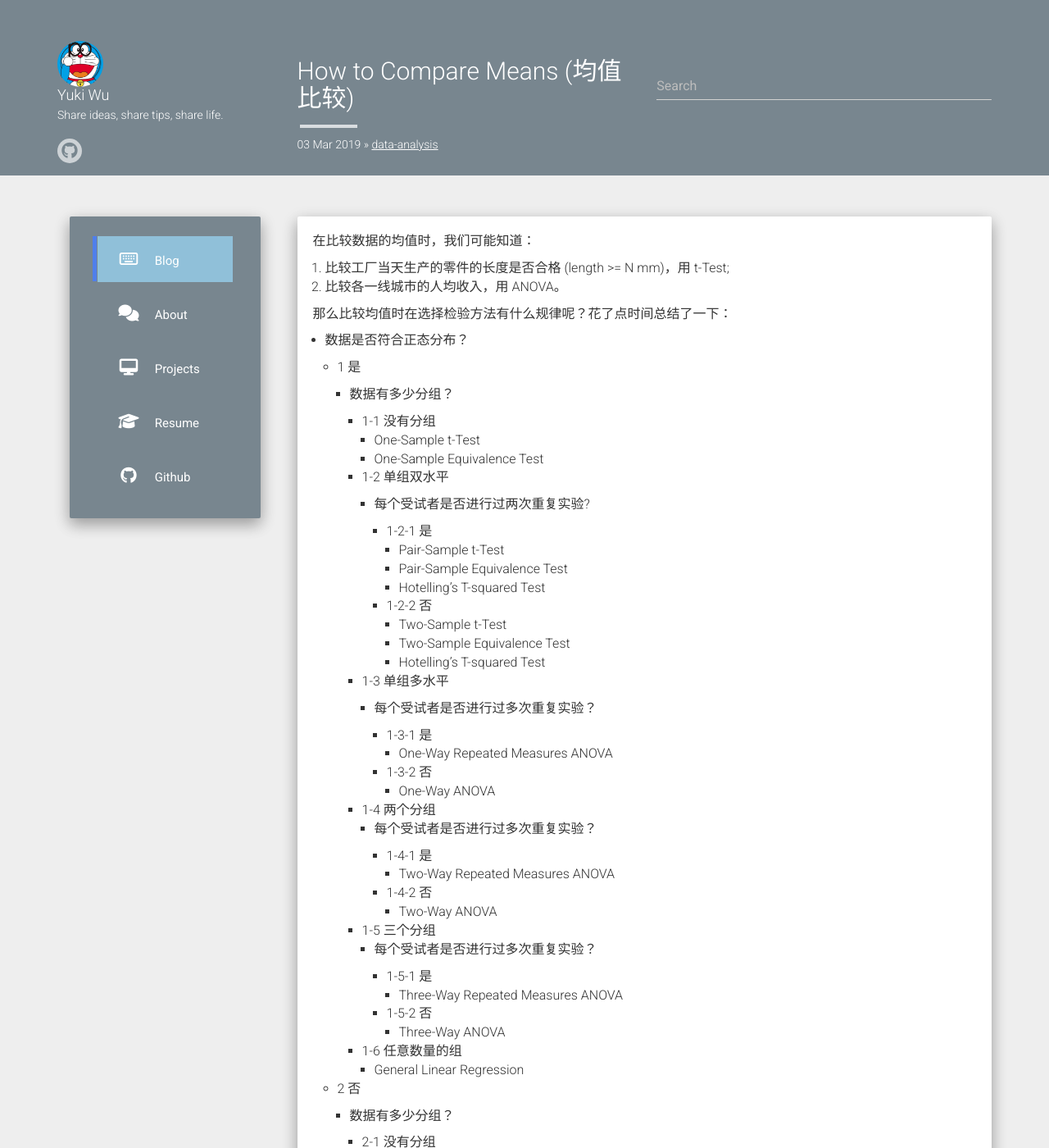
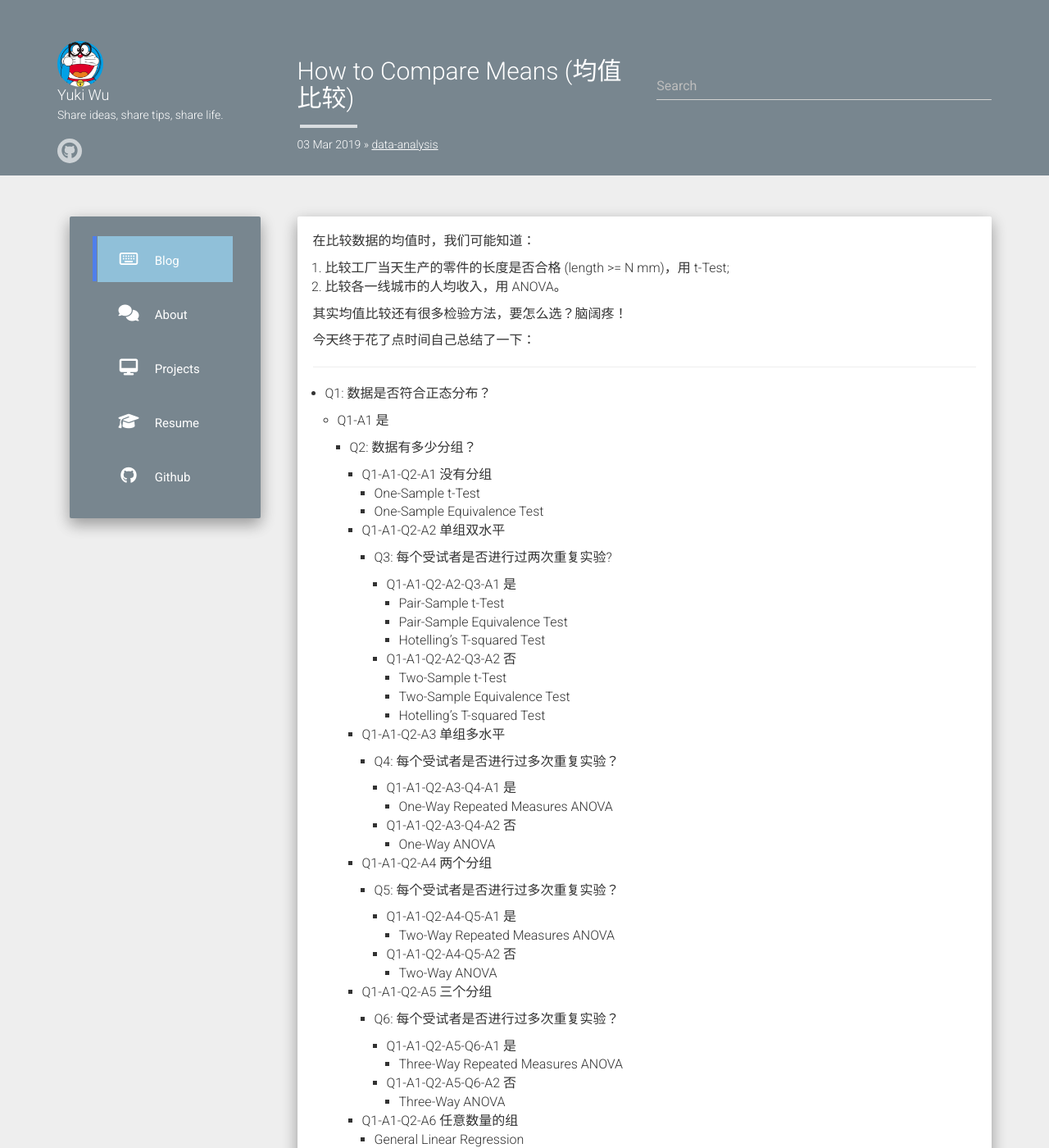
Before and after one commit to wuyuki/wuyuki.github.io, a Jekyll site: the page built from _posts/2019-03-03-compare-means.md, in a window 1280 px wide and 1400 px high. Shown: the whole window at 82% size. Built offline with Jekyll 4.4.1, drawn with Linux system fonts in a browser that asks for light colours; nearby versions of some CDN libraries; comment, search, counter and statistics services are not loaded; some of the changed text lies outside the part shown.

Commit message:
// edit 2019-03-03-compare-means

```diff
--- a/_posts/2019-03-03-compare-mean.md
+++ b/_posts/2019-03-03-compare-means.md
@@ -11,93 +11,98 @@ relatedwords: statistics
 1. 比较工厂当天生产的零件的长度是否合格 (length >= N mm)，用 t-Test;
 2. 比较各一线城市的人均收入，用 ANOVA。
 
-那么比较均值时在选择检验方法有什么规律呢？花了点时间总结了一下：
+其实均值比较还有很多检验方法，要怎么选？脑阔疼！
 
-* 数据是否符合正态分布？
+今天终于花了点时间自己总结了一下：
+<hr/>
 
-	* 1 是
+* Q1: 数据是否符合正态分布？
 
-		*  数据有多少分组？
+	* Q1-A1 是
 
-			* 1-1 没有分组
+		* Q2: 数据有多少分组？
+
+			* Q1-A1-Q2-A1 没有分组
 				* One-Sample t-Test
 				* One-Sample Equivalence Test
 
-			* 1-2 单组双水平
+			* Q1-A1-Q2-A2 单组双水平
 
-				* 每个受试者是否进行过两次重复实验?
+				* Q3: 每个受试者是否进行过两次重复实验?
 
-					* 1-2-1 是
+					* Q1-A1-Q2-A2-Q3-A1 是
 						* Pair-Sample t-Test
 						* Pair-Sample Equivalence Test
 						* Hotelling's T-squared Test
 
-					* 1-2-2 否
+					* Q1-A1-Q2-A2-Q3-A2 否
 						* Two-Sample t-Test
 						* Two-Sample Equivalence Test
 						* Hotelling's T-squared Test
 
-			* 1-3 单组多水平
+			* Q1-A1-Q2-A3 单组多水平
 
-				* 每个受试者是否进行过多次重复实验？
+				* Q4: 每个受试者是否进行过多次重复实验？
 
-					* 1-3-1 是
+					* Q1-A1-Q2-A3-Q4-A1 是
 						* One-Way Repeated Measures ANOVA
 
-					* 1-3-2 否
+					* Q1-A1-Q2-A3-Q4-A2 否
 						* One-Way ANOVA
 
-			* 1-4 两个分组
-				* 每个受试者是否进行过多次重复实验？
+			* Q1-A1-Q2-A4 两个分组
 
-					* 1-4-1 是
+				* Q5: 每个受试者是否进行过多次重复实验？
+
+					* Q1-A1-Q2-A4-Q5-A1 是
 						* Two-Way Repeated Measures ANOVA
 
-					* 1-4-2 否
+					* Q1-A1-Q2-A4-Q5-A2 否
 						* Two-Way ANOVA
 
-			* 1-5  三个分组
-				* 每个受试者是否进行过多次重复实验？
+			* Q1-A1-Q2-A5  三个分组
 
-					* 1-5-1  是
+				* Q6: 每个受试者是否进行过多次重复实验？
+
+					* Q1-A1-Q2-A5-Q6-A1  是
 						* Three-Way Repeated Measures ANOVA
 
-					* 1-5-2  否
+					* Q1-A1-Q2-A5-Q6-A2 否
 						* Three-Way ANOVA
 
-			* 1-6 任意数量的组
+			* Q1-A1-Q2-A6 任意数量的组
 				* General Linear Regression
 
-	* 2 否
+	* Q1-A2 否
 
-		* 数据有多少分组？
+		* Q7: 数据有多少分组？
 
-			* 2-1 没有分组
+			* Q1-A2-Q7-A1 没有分组
 				* One-Sample Wilcoxon Signed Rank Test
 
-			* 2-2 单组双水平
+			* Q1-A2-Q7-A2 单组双水平
 
-				* 每个受试者是否进行过两次重复实验?
+				* Q8: 每个受试者是否进行过两次重复实验?
 
-					* 2-2-1 是
+					* Q1-A2-Q7-A2-Q8-A1 是
 						* Paired-Sample Sign Test
 						* Paired-Sample Wilcoxon Signed Rank Test
 						* (NPH) Paired Samples
 
-					* 2-2-2 否
+					* Q1-A2-Q7-A2-Q8-A2 否
 						* Two-Sample Kolmogorov-Smirnov Test
 						* Mann-Whitney Test
 						* (NPH) Two Independent Samples
 						* Cochran's Q Test
 
-			* 2-3 单组多水平
+			* Q1-A2-Q7-A3 单组多水平
 
-				* 每个受试者是否进行过多次重复实验？
+				* Q9: 每个受试者是否进行过多次重复实验？
 
-					* 2-3-1 是
+					* Q1-A2-Q7-A2-Q9-A1 是
 						* Friedman ANOVA
 
-					* 2-3-2 否
+					* Q1-A2-Q7-A2-Q9-A2 否
 						* Kruskal-Wallis ANOVA
 						* Mood's Median Test
 						* (NPH) K Independent Samples
```
